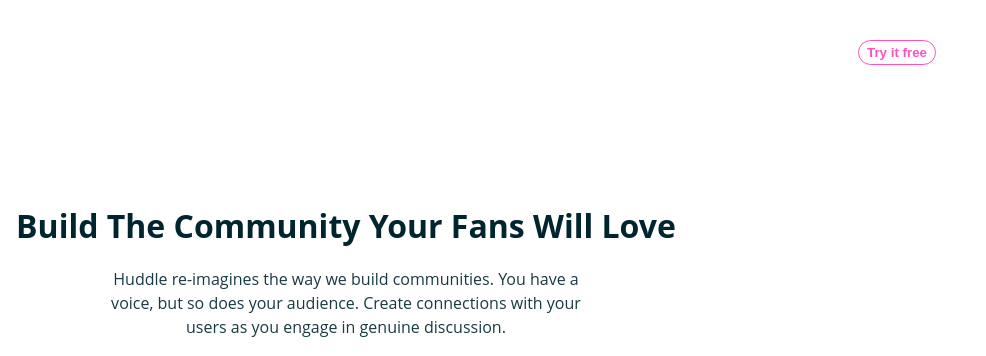
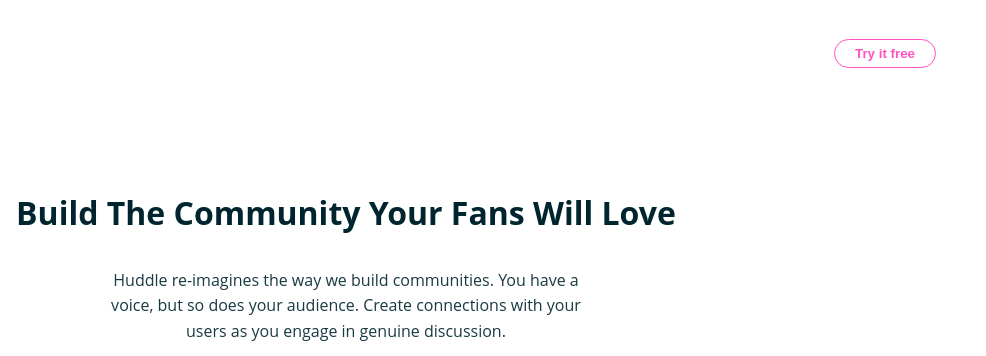
Before and after one commit to Heph-zibah/huddle-landing-page-curve-frontendmentor, a plain HTML site: page index.html in a window 1280 px wide. Shown: the top 356 px of the page, 294-1280 px from the left. Drawn offline with Linux system fonts and the light colour scheme.

Commit message:
update file

```diff
--- a/css/style.css
+++ b/css/style.css
@@ -1,3 +1,5 @@
+/* Reset and typography */
+
 :root {
     --pink: hsl(322, 100%, 66%);
 --lightPink: hsl(321, 100%, 78%);
@@ -17,15 +19,18 @@ body {
     display: flex;
     flex-direction: column;
     font-size:1rem;
+    line-height: 1.6;
 }
 .btn:hover {
 cursor: pointer;
 }
+
+/* NAVBAR */
 nav {
     display: flex;
     align-items: center;
     justify-content: space-between;
-    padding:20px;
+    padding:40px 20px;
 }
 .nav__logo img{
     width:50%;
@@ -33,7 +38,7 @@ nav {
 .nav__btn {
     background: #fff;
     border: 1px solid var(--pink);
-    padding:4px 8px;
+    padding:4px 6px;
     border-radius: 15px;
     color:var(--pink);
     font-weight: 700;
@@ -41,14 +46,16 @@ nav {
 .nav__btn:hover {
 opacity: .5;
 }
+
+/* HERO/HEADER */
 header {
     display: flex;
     flex-direction: column;
     align-items: center;
     justify-content: space-between;
-    row-gap: 20px;
+    row-gap: 30px;
     text-align: center;
-    padding:100px 0;
+    padding:80px 0;
       background-image: url("../img/bg-section-top-mobile-1.svg");
         background-size: 100%;
         background-position: bottom;
@@ -60,7 +67,6 @@ header h1 {
 }
 header p {
     padding:0 20px;
-    line-height:1.5;
     color: var(--veryDarkCyan);
     opacity: .9;
 }
@@ -88,7 +94,7 @@ header p {
     flex-direction: column;
     align-items: flex-start;
     text-align: start;
-    row-gap: 20px;
+    row-gap: 30px;
     padding: 20px;
 }
 .header__stats p {
@@ -98,6 +104,8 @@ header p {
     font-weight: 700;
     font-size: 50px;
 }
+
+/* GROW TOGETHER SECTION */
 .grow--together {
     display: flex;
     flex-direction: column;
@@ -119,13 +127,21 @@ header p {
    padding:40px 0;
 
 }
+
+/* MEDIA QUERIES */
 @media screen and (min-width:640px) {
+    /* NAVBAR */
     nav{
         padding:30px 50px;
     }
     .nav__logo img{
         width:100%;
     }
+    .nav__btn {
+        padding:6px 20px;
+    }
+
+    /* HERO/HEADER */
     header {
         background-image: url("../img/bg-section-top-desktop-1.svg");
         background-size: 100%;
@@ -141,6 +157,7 @@ header p {
         column-gap: 350px;
         text-align: center;
     }
+    /* GROW TOGETHER */
     .grow--together {
         flex-direction:row-reverse;
         background-color: var(--veryPaleBlue);
@@ -150,13 +167,13 @@ header p {
        align-items: start;
        justify-content: center;
        padding:0 105px ;
-       line-height: 1.5;
       row-gap: 20px;
       color: var(--veryDarkCyan);
     }
 
 }
 @media screen and (min-width:1020px) {
+    /* HERO/HEADER */
     header p {
         padding:0 400px;
     }
@@ -165,6 +182,8 @@ header p {
     }
 
 }
+
+/* FOOTER */
 .attribution {
     font-size: 10px;
     margin-top: 15px;
```
